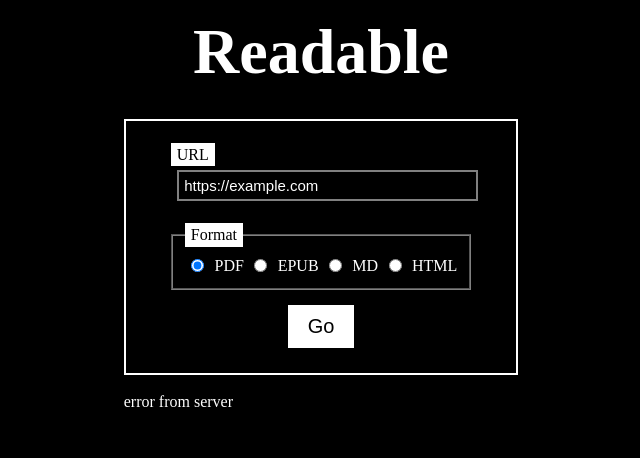
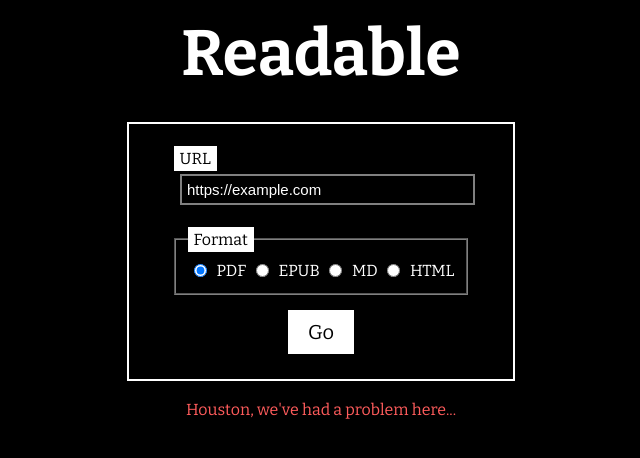
Before and after one commit to yildiz-fatih/readable, a plain HTML site: page web/index.html in a window 1280 px wide. Both pictures are taken after typing "https://example.com" into the empty fields and a click on the button "Go". Shown: the whole page, without its empty margins (319-959 px from the left). Drawn offline with nearby package versions, Linux system fonts and the light colour scheme; no server answers; a web font is replaced by a local one.

Commit message:
refactor frontend

```diff
--- a/web/index.html
+++ b/web/index.html
@@ -7,8 +7,7 @@
     <title>Readable</title>
     <link rel="preconnect" href="https://fonts.googleapis.com">
     <link rel="preconnect" href="https://fonts.gstatic.com" crossorigin>
-    <link
-        href="https://fonts.googleapis.com/css2?family=Averia+Serif+Libre:ital,wght@0,300;0,400;0,700;1,300;1,400;1,700&display=swap"
+    <link href="https://fonts.googleapis.com/css2?family=Bitter:ital,wght@0,100..900;1,100..900&display=swap"
         rel="stylesheet">
     <link rel="stylesheet" href="style.css">
     <script src="main.js" defer></script>
@@ -27,17 +26,25 @@
             <fieldset>
                 <legend class="section-title">Format</legend>
 
-                <input type="radio" id="format-pdf" name="format" value="pdf" checked />
-                <label for="format-pdf">PDF</label>
+                <label class="format-option">
+                    <input type="radio" name="format" value="pdf" checked />
+                    PDF
+                </label>
 
-                <input type="radio" id="format-epub" name="format" value="epub" />
-                <label for="format-epub">EPUB</label>
+                <label class="format-option">
+                    <input type="radio" name="format" value="epub" />
+                    EPUB
+                </label>
 
-                <input type="radio" id="format-md" name="format" value="md" />
-                <label for="format-md">MD</label>
+                <label class="format-option">
+                    <input type="radio" name="format" value="md" />
+                    MD
+                </label>
 
-                <input type="radio" id="format-html" name="format" value="html" />
-                <label for="format-html">HTML</label>
+                <label class="format-option">
+                    <input type="radio" name="format" value="html" />
+                    HTML
+                </label>
             </fieldset>
 
             <button type="submit" id="submit-button">Go</button>
--- a/web/main.js
+++ b/web/main.js
@@ -1,3 +1,107 @@
+const API_BASE_URL = "http://localhost:8080"
+const POLL_INTERVAL_SECONDS = 3
+const HTTP_STATUS_ACCEPTED = 202
+
+const JOB_STATUS_PENDING = "pending"
+const JOB_STATUS_FAILED = "failed"
+const JOB_STATUS_SUCCEEDED = "succeeded"
+
+const STATUS = { WORKING: "working", ERROR: "error", SUCCESS: "success" }
+
+const form = document.getElementById("readable-form")
+const submitButton = document.getElementById("submit-button")
+const statusCard = document.getElementById("status-card")
+
+form.addEventListener("submit", handleFormSubmit)
+
+async function handleFormSubmit(event) {
+    event.preventDefault()
+    submitButton.disabled = true
+
+    try {
+        // form values
+        const url = document.getElementById("url").value
+        const format = document.querySelector('input[name="format"]:checked').value
+
+        // enqueue the readable job
+        let postResponse
+        try {
+            postResponse = await postJSON(`${API_BASE_URL}/readables`, { "url": url, "format": format })
+        } catch (error) {
+            setStatus(STATUS.ERROR)
+            return
+        }
+
+        if (postResponse.status != HTTP_STATUS_ACCEPTED) {
+            setStatus(STATUS.ERROR)
+            return
+        }
+
+        setStatus(STATUS.WORKING)
+
+        const jobID = postResponse.body.id
+
+        // poll until job finishes
+        while (true) {
+            /*
+                * TODO: Retry up to n times in a row, STATUS.ERROR if all attempts fail
+            */
+            let getResponse
+            try {
+                getResponse = await fetch(`${API_BASE_URL}/readables/${jobID}`)
+            } catch (error) {
+                setStatus(STATUS.ERROR)
+                break
+            }
+
+            if (!getResponse.ok) {
+                setStatus(STATUS.ERROR)
+                break
+            }
+
+            const job = await getResponse.json()
+
+            if (job.status == JOB_STATUS_FAILED) {
+                setStatus(STATUS.ERROR)
+                break
+            }
+
+            if (job.status == JOB_STATUS_SUCCEEDED) {
+                setStatus(STATUS.SUCCESS, job.url)
+                break
+            }
+
+            // job.status == JOB_STATUS_PENDING
+            setStatus(STATUS.WORKING)
+            await sleep(POLL_INTERVAL_SECONDS)
+        }
+    } finally {
+        submitButton.disabled = false
+    }
+}
+
+function setStatus(state, downloadUrl) {
+    switch (state) {
+        case STATUS.WORKING:
+            statusCard.textContent = "working the magic..."
+            statusCard.className = "status-working"
+            break
+
+        case STATUS.ERROR:
+            statusCard.textContent = "Houston, we've had a problem here..."
+            statusCard.className = "status-error"
+            break
+
+        case STATUS.SUCCESS:
+            statusCard.innerHTML = `<a href="${downloadUrl}" class="download-button" download target="_blank">⬇ Download</a>`
+            statusCard.className = ""
+            break
+
+        default:
+            throw new Error(`Unknown status state: ${state}`)
+    }
+}
+
 async function postJSON(url, body) {
     const response = await fetch(url, {
         method: "POST",
@@ -20,64 +124,3 @@ async function postJSON(url, body) {
 function sleep(seconds) {
     return new Promise((resolve) => setTimeout(function () { resolve() }, seconds * 1000));
 }
-
-const API_BASE_URL = "http://localhost:8080"
-
-const statusCard = document.getElementById("status-card")
-
-const form = document.getElementById("readable-form")
-const submitButton = document.getElementById("submit-button")
-
-form.addEventListener("submit", async function (event) {
-    event.preventDefault()
-    submitButton.disabled = true
-
-    const url = document.getElementById("url").value
-    const format = document.querySelector('input[name="format"]:checked').value
-
-    let postResult
-    try {
-        postResult = await postJSON(`${API_BASE_URL}/readables`, { "url": url, "format": format })
-    } catch (error) {
-        // TODO: make this red
-        statusCard.textContent = "error from server"
-        submitButton.disabled = false
-        return
-    }
-
-    if (postResult.status == 202) {
-        // TODO: make this yellow
-        statusCard.textContent = "working the magic..."
-    } else {
-        // TODO: make this red
-        statusCard.textContent = "Houston, we've had a problem here..."
-        return
-    }
-
-    const jobID = postResult.body.id
-
-    while (true) {
-        const getResponse = await fetch(`${API_BASE_URL}/readables/${jobID}`)
-        if (!getResponse.ok) {
-            // TODO: not sure what to do here
-            console.error(`HTTP error: ${getResponse.status}`)
-        }
-
-        const getResult = await getResponse.json()
-
-        if (getResult.status == "pending") {
-            statusCard.textContent = "working the magic..."
-        } else if (getResult.status == "failed") {
-            statusCard.textContent = "Houston, we've had a problem here..."
-            submitButton.disabled = false
-            break
-        } else if (getResult.status == "succeeded") {
-            statusCard.innerHTML = `<a href="${getResult.url}">done!</a>`
-            submitButton.disabled = false
-            break
-        }
-
-        await sleep(3)
-    }
-
-})
--- a/web/style.css
+++ b/web/style.css
@@ -1,20 +1,44 @@
+:root {
+    --color-bg: #000;
+    --color-fg: #fff;
+    --color-border-soft: rgba(255, 255, 255, 0.5);
+    --color-error: #ff5c5c;
+    --color-working: #ffd23f;
+    --color-success: #4ade80;
+}
+
 * {
     box-sizing: border-box;
     margin: 0;
 }
 
 body {
-    font-family: "Averia Serif Libre", serif;
-    background-color: black;
-    color: white;
     display: flex;
     justify-content: center;
+    background-color: var(--color-bg);
+    color: var(--color-fg);
+    font-family: "Bitter", serif;
 }
 
 .section-title {
-    background-color: white;
-    color: black;
+    background-color: var(--color-fg);
+    color: var(--color-bg);
     padding: 3px 6px;
+}
+
+#readable-title {
+    margin-top: 15px;
+    margin-bottom: 30px;
+    font-size: 4em;
+    text-align: center;
+}
+
+#readable-form {
+    display: flex;
+    flex-direction: column;
+    gap: 15px;
+    padding: 25px 45px;
+    border: 2px solid var(--color-fg);
 }
 
 input {
@@ -23,41 +47,53 @@ input {
 
 #url {
     width: 100%;
-    background-color: black;
-    color: white;
-    border: 2px solid rgba(255, 255, 255, 0.5);
     padding: 5px;
     font-size: 15px;
+    background-color: var(--color-bg);
+    color: var(--color-fg);
+    border: 2px solid var(--color-border-soft);
 }
 
-#readable-form {
-    display: flex;
-    flex-direction: column;
-    gap: 15px;
-    border: 2px solid white;
-    padding: 25px 45px;
+fieldset {
+    border: 2px groove var(--color-border-soft);
+}
+
+.format-option {
+    display: inline-block;
+    white-space: nowrap;
+}
+
+#status-card {
+    text-align: center;
+}
+
+#status-card.status-error {
+    color: var(--color-error);
+}
+
+#status-card.status-working {
+    color: var(--color-working);
+}
+
+.download-button {
+    display: inline-flex;
+    align-items: center;
+    gap: 8px;
+    padding: 10px 20px;
+    font-size: 20px;
+    font-family: inherit;
+    background: var(--color-success);
+    color: var(--color-bg);
+    text-decoration: none;
 }
 
 #submit-button {
     align-self: center;
-    padding-left: 20px;
-    padding-right: 20px;
-    padding-top: 10px;
-    padding-bottom: 10px;
+    padding: 10px 20px;
     font-size: 20px;
-    background: white;
-    color: black;
+    font-family: inherit;
+    background: var(--color-fg);
+    color: var(--color-bg);
     border: none;
     cursor: pointer;
 }
-
-#readable-title {
-    font-size: 4em;
-    margin-top: 15px;
-    margin-bottom: 30px;
-    text-align: center;
-}
-
-fieldset {
-    border: 2px groove rgba(255, 255, 255, 0.5);
-}
```
